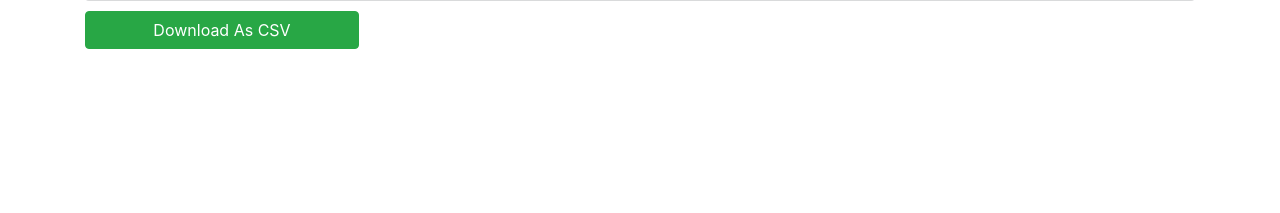
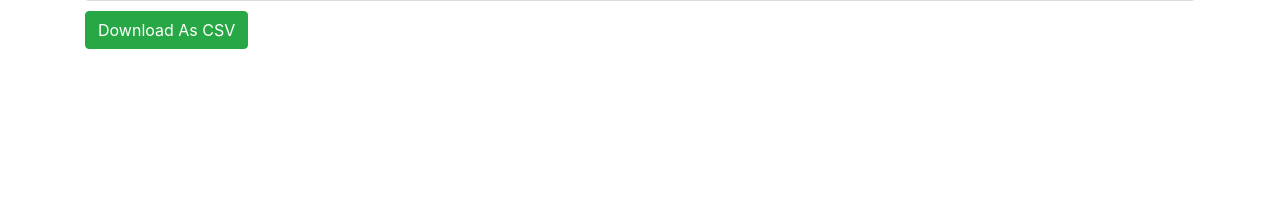
Before and after one commit to s-kuehn/Flask-App, a Flask app: page / in a window 1280 px wide. Shown: the part 587-800 px from the top of the page. Run offline with Flask 2, Linux system fonts and the light colour scheme; some libraries are stand-ins or nearby versions.

Commit message:
CSV Download progress

```diff
--- a/data/margins.csv
+++ b/data/margins.csv
@@ -7,3 +7,5 @@
 3456,76567,$73111,95.49%
 3456,76567,$73111,95.49%
 234,345,$111,32.17%
+234,345,$111,32.17%
+234,345,$111,32.17%
--- a/templates/index.html
+++ b/templates/index.html
@@ -63,7 +63,7 @@
 
 			<div class="row">
 				<div class="col">
-					<input class='btn btn-success' value="Download As CSV" name="export">
+					<a class='btn btn-success' href="/Flask-App/data/margins.csv" download="margins.csv">Download As CSV</a>
 				</div>
 			</div>
 
```
Also changed, not shown: static/script.js (added).
